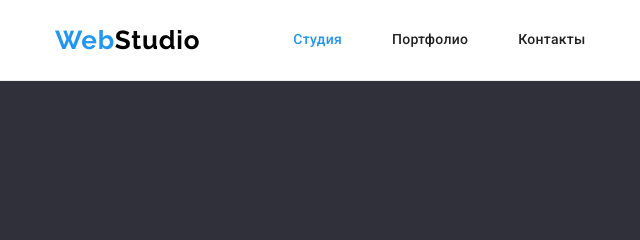
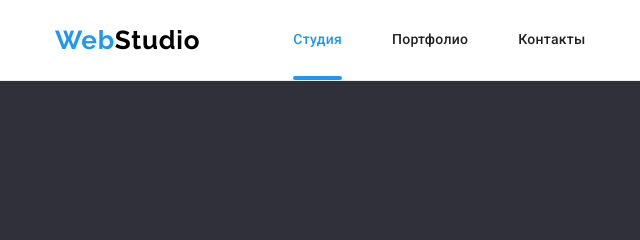
Before and after one commit to Guns1roses/goit-markup-hw-05, a plain HTML site: page index.html in a window 1280 px wide. Shown: the top 240 px of the page, 0-640 px from the left. Drawn offline with nearby package versions, Linux system fonts and the light colour scheme.

Commit message:
делает подчеркивание в header текущей страницы

```diff
--- a/css/styles.css
+++ b/css/styles.css
@@ -162,6 +162,7 @@ address {
 }
 
 .nav-link {
+  position: relative;
   display: block;
 
   padding-top: 32px;
@@ -186,6 +187,20 @@ address {
 
 .site-nav .link .current {
   color: var(--accent-text-color);
+}
+
+.nav-link.active::after {
+  position: absolute;
+  bottom: 0;
+  left: 0;
+
+  content: '';
+  display: block;
+  width: 100%;
+  height: 4px;
+
+  background-color: var(--accent-text-color);
+  border-radius: 2px;
 }
 
 /* Contacts */
--- a/index.html
+++ b/index.html
@@ -28,7 +28,7 @@
         <a class="logo-link" href="index.html" lang="en">Web<span class="logo-up">Studio</span></a>
         <nav class="header-nav">
           <ul class="site-nav list">
-            <li class="list nav-list"><a href="" class="link active nav-link">Студия</a></li>
+            <li class="list nav-list"><a href="" class="link nav-link active">Студия</a></li>
             <li class="list nav-list">
               <a href="./portfolio.html" class="link nav-link">Портфолио</a>
             </li>
```
